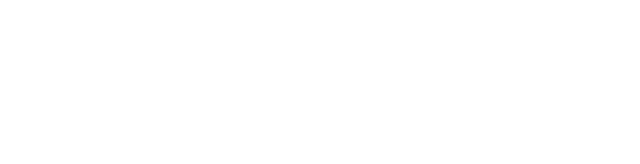
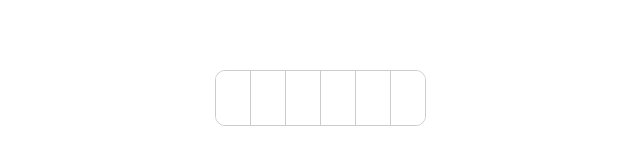
Before and after one commit to codedailyio/teach, a React (Create React App) app: page / in a window 1280 px wide. Shown: the part 310-474 px from the top of the page, without its empty margins (320-960 px from the left). Built offline with nearby package versions, Linux system fonts and the light colour scheme.

Commit message:
Add in code input

```diff
--- a/src/App.js
+++ b/src/App.js
@@ -1,8 +1,77 @@
 import React, { Component } from "react";
+import "./input.css";
+
+const CODE_LENGTH = new Array(6).fill(0);
 
 class App extends Component {
+  inputRefs = CODE_LENGTH.map(() => React.createRef());
+  state = {
+    value: "",
+  };
+  handleKeyUp = (e, index) => {
+    e.persist();
+    if (e.key === "Backspace") {
+      if (this.state.value.length !== 0) {
+        this.inputRefs[this.state.value.length - 1].current.focus();
+      }
+    }
+  };
+  handleChange = (e, index) => {
+    let inputValue = e.target.value.slice(-1);
+
+    this.setState(
+      state => {
+        let valueLength = state.value.length - 1;
+        let value = state.value;
+
+        let newValue = inputValue === "" ? value.slice(0, valueLength) : value + inputValue;
+
+        if (index - 1 !== valueLength) {
+          newValue = value.slice(0, index) + inputValue + value.slice(index, valueLength);
+        }
+
+        return {
+          value: newValue,
+        };
+      },
+      () => {
+        if (index !== CODE_LENGTH.length - 1) {
+          this.inputRefs[this.state.value.length].current.focus();
+        }
+      },
+    );
+  };
+  handleFocus = index => {
+    if (this.state.value.length - 1 !== index) {
+      let focusIndex =
+        this.state.value.length !== CODE_LENGTH.length
+          ? this.state.value.length
+          : CODE_LENGTH.length - 1;
+
+      this.inputRefs[focusIndex].current.focus();
+    }
+  };
   render() {
-    return <div className="App" />;
+    const values = this.state.value.split("");
+
+    return (
+      <div className="App">
+        <div className="wrap">
+          {CODE_LENGTH.map((v, index) => {
+            return (
+              <input
+                className="input"
+                value={values[index]}
+                ref={this.inputRefs[index]}
+                onKeyUp={e => this.handleKeyUp(e, index)}
+                onChange={e => this.handleChange(e, index)}
+                onFocus={() => this.handleFocus(index)}
+              />
+            );
+          })}
+        </div>
+      </div>
+    );
   }
 }
 
--- /dev/null
+++ b/src/input.css
@@ -0,0 +1,28 @@
+.App {
+  display: flex;
+  align-items: center;
+  justify-content: center;
+  height: 100vh;
+}
+.wrap {
+  border: 1px solid rgba(0, 0, 0, 0.2);
+  display: inline-block;
+  border-radius: 10px;
+  overflow: hidden;
+}
+
+.input {
+  width: 30px;
+  height: 52px;
+  border: none;
+  border-right: 1px solid rgba(0, 0, 0, 0.2);
+  font-size: 32px;
+  font-weight: bold;
+  text-align: center;
+  color: #333;
+  outline: 0;
+}
+
+.input:last-child {
+  border-right: none;
+}
```
